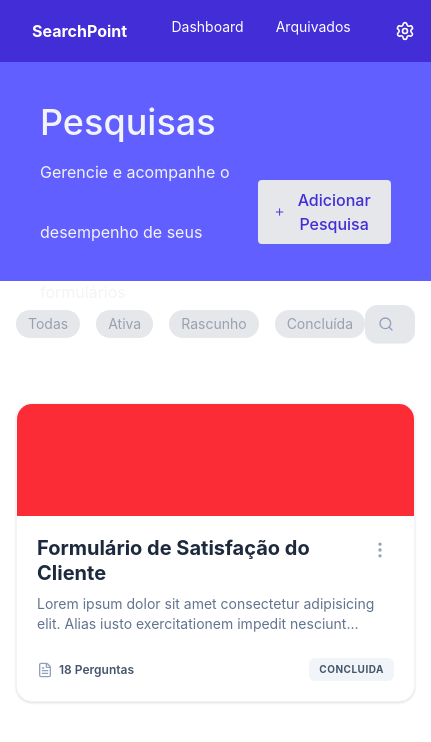
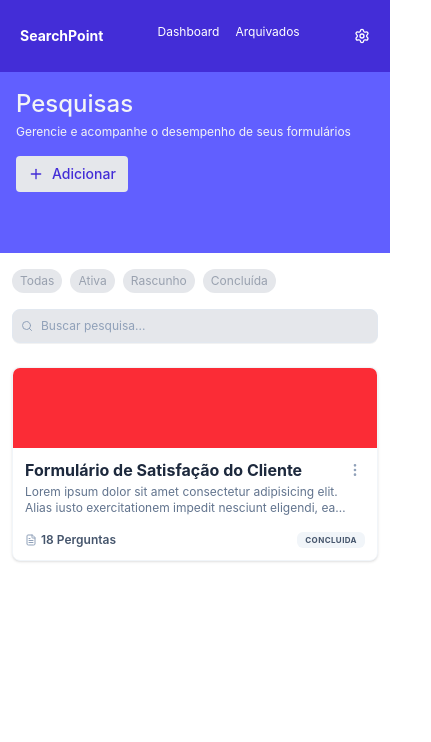
Before and after one commit to vilelakami/nextpoint-searchpoint, a React (Vite) app: page /Dashboard in a window 390 px wide. Shown: the top 742 px of the page, 431 px wide, since content can reach past the window. Built offline with nearby package versions, Linux system fonts and the light colour scheme.

Commit message:
feat: adicionando tela de formulário, ícones

```diff
--- a/src/App.jsx
+++ b/src/App.jsx
@@ -1,6 +1,7 @@
 import React from 'react';
 import { BrowserRouter, Routes, Route, Navigate } from 'react-router-dom';
 import Dashboard from './pages/DashboardPesquisa';
+import Formulario from './pages/Formulario';
 
 export default function App() {
   return (
@@ -10,6 +11,7 @@ export default function App() {
           <Routes>
             <Route path="/" element={<Navigate to="/Dashboard" />} />
             <Route path="/Dashboard" element={<Dashboard />} />
+            <Route path="/Formulario" element={<Formulario />} />
           </Routes>
         </main>
       </div>
--- a/src/components/cards-forms/CardsForms.jsx
+++ b/src/components/cards-forms/CardsForms.jsx
@@ -1,68 +1,81 @@
 import React from 'react';
 import { FileText, MoreVertical } from 'lucide-react';
 
-import {statusStyles, status} from '../../utils/dados';
+import { statusStyles, status } from '../../utils/dados';
 
 // 1. Uma paleta de cores
 const PALETA_CORES = [
-  'bg-pink-400',   // Rosa
-  'bg-teal-400',   // Verde água
+  'bg-pink-400', // Rosa
+  'bg-teal-400', // Verde água
   'bg-purple-600', // Roxo
-  'bg-amber-500',  // Laranja / Amarelo
-  'bg-red-500',    // Vermelho
-  'bg-lime-500'    // Verde alface
+  'bg-amber-500', // Laranja / Amarelo
+  'bg-red-500', // Vermelho
+  'bg-lime-500', // Verde alface
 ];
 
 export default function CardForm({ titulo, descricao, qtdPerguntas, status }) {
-    const statusParaTeste = "concluida";
+  const statusParaTeste = 'concluida';
 
   // 2. Sorteia uma cor da paleta toda vez que o card nasce na tela
-  const corAleatoria = PALETA_CORES[Math.floor(Math.random() * PALETA_CORES.length)];
+  const corAleatoria =
+    PALETA_CORES[Math.floor(Math.random() * PALETA_CORES.length)];
 
   return (
-    <div className="bg-white rounded-2xl shadow-sm border border-slate-100 overflow-hidden flex flex-col h-full">
-
+    <div className="bg-white rounded-lg md:rounded-2xl shadow-sm border border-slate-100 overflow-hidden flex flex-col h-full">
       {/* Banner Superior com Cor Aleatória */}
-      <div className={`h-28 w-full ${corAleatoria}`} />
+      <div className={`h-20 md:h-24 lg:h-28 w-full ${corAleatoria}`} />
 
       {/* Corpo do Card */}
-      <div className="p-5 flex flex-col flex-grow justify-between gap-4">
-
+      <div className="p-3 md:p-4 lg:p-5 flex flex-col flex-grow justify-between gap-3 md:gap-4">
         {/* Título e Botão de Opções */}
         <div>
-          <div className="flex justify-between items-start gap-2 mb-2">
-            <h3 className="text-xl font-bold text-slate-800 line-clamp-2 leading-tight">
+          <div className="flex justify-between items-start gap-2 mb-1 md:mb-2">
+            <h3 className="text-base md:text-lg lg:text-xl font-bold text-slate-800 line-clamp-2 leading-tight">
               Formulário de Satisfação do Cliente
             </h3>
-            <button className="text-slate-400 hover:text-slate-600 p-1 rounded-full hover:bg-slate-50 transition-colors">
-              <MoreVertical className="w-5 h-5" />
+            <button className="text-slate-400 hover:text-slate-600 p-0.5 md:p-1 rounded-full hover:bg-slate-50 transition-colors shrink-0">
+              <MoreVertical className="w-4 h-4 md:w-5 md:h-5" />
             </button>
           </div>
 
           {/* Descrição */}
-          <p className="text-sm text-slate-500 line-clamp-2">
-            Lorem ipsum dolor sit amet consectetur adipisicing elit. Alias iusto exercitationem impedit nesciunt eligendi, ea architecto itaque iure iste placeat doloribus laboriosam aperiam dolore blanditiis quibusdam repudiandae minus, eum quo!
-            Quaerat dicta consequuntur, rem quos, id, eligendi fugiat iure sit voluptate soluta esse beatae reiciendis at atque officia. Nemo, alias! Sint dolore a incidunt architecto expedita ducimus consectetur minima tempore.
-            Praesentium aperiam voluptate quis voluptatibus incidunt soluta velit labore quae architecto dolorum repellendus, nemo est saepe, repellat ipsum nisi laboriosam perspiciatis similique? Alias iusto asperiores placeat hic accusantium voluptate atque!
-            Adipisci provident aliquam voluptatibus nihil ea numquam commodi eius corrupti ullam. Aspernatur cupiditate assumenda delectus tempora harum, fugiat, corrupti rerum quidem quae consequuntur, dignissimos eum beatae alias ea a doloribus.
-            Maiores asperiores blanditiis cumque aliquid omnis tempora tenetur quas adipisci itaque, illum vel. Voluptate facere error vitae ducimus maiores, odit culpa soluta ea aliquam harum, molestias exercitationem omnis! Neque, nulla!
+          <p className="text-xs md:text-sm text-slate-500 line-clamp-2">
+            Lorem ipsum dolor sit amet consectetur adipisicing elit. Alias iusto
+            exercitationem impedit nesciunt eligendi, ea architecto itaque iure
+            iste placeat doloribus laboriosam aperiam dolore blanditiis
+            quibusdam repudiandae minus, eum quo! Quaerat dicta consequuntur,
+            rem quos, id, eligendi fugiat iure sit voluptate soluta esse beatae
+            reiciendis at atque officia. Nemo, alias! Sint dolore a incidunt
+            architecto expedita ducimus consectetur minima tempore. Praesentium
+            aperiam voluptate quis voluptatibus incidunt soluta velit labore
+            quae architecto dolorum repellendus, nemo est saepe, repellat ipsum
+            nisi laboriosam perspiciatis similique? Alias iusto asperiores
+            placeat hic accusantium voluptate atque! Adipisci provident aliquam
+            voluptatibus nihil ea numquam commodi eius corrupti ullam.
+            Aspernatur cupiditate assumenda delectus tempora harum, fugiat,
+            corrupti rerum quidem quae consequuntur, dignissimos eum beatae
+            alias ea a doloribus. Maiores asperiores blanditiis cumque aliquid
+            omnis tempora tenetur quas adipisci itaque, illum vel. Voluptate
+            facere error vitae ducimus maiores, odit culpa soluta ea aliquam
+            harum, molestias exercitationem omnis! Neque, nulla!
           </p>
         </div>
 
         {/* Rodapé do Card */}
-        <div className="flex justify-between items-center mt-2">
+        <div className="flex justify-between items-center mt-1 md:mt-2">
           {/* Contador de Perguntas */}
-          <div className="flex items-center gap-1.5 text-slate-600 text-xs font-semibold">
-            <FileText className="w-4 h-4 text-slate-400" />
-            <span>18 Perguntas</span>
+          <div className="flex items-center gap-1 md:gap-1.5 text-slate-600 text-xs font-semibold">
+            <FileText className="w-3 h-3 md:w-4 md:h-4 text-slate-400 shrink-0" />
+            <span className="truncate">18 Perguntas</span>
           </div>
 
           {/* Badge de Status */}
-          <span className={`text-[10px] tracking-wider font-bold px-2.5 py-1 rounded-md uppercase ${statusStyles[status?.toLowerCase()] || statusStyles.rascunho}`}>
+          <span
+            className={`text-[8px] md:text-[10px] tracking-wider font-bold px-2 md:px-2.5 py-0.5 md:py-1 rounded-md uppercase shrink-0 ${statusStyles[status?.toLowerCase()] || statusStyles.rascunho}`}
+          >
             {statusParaTeste}
           </span>
         </div>
-
       </div>
     </div>
   );
--- a/src/components/navbar/Nav.jsx
+++ b/src/components/navbar/Nav.jsx
@@ -3,20 +3,19 @@ import { NavLink } from 'react-router-dom';
 
 export default function Navbar() {
   return (
-    <nav className=" px-6 py-4 flex justify-center items-center">
+    <nav className="px-2 md:px-6 py-3 md:py-4 flex justify-center items-center">
       {/* Container dos links com espaçamento responsivo */}
-      <div className="flex items-center gap-8 md:gap-12 text-sm md:text-base font-medium">
-
+      <div className="flex items-center gap-4 md:gap-8 lg:gap-12 text-xs md:text-sm lg:text-base font-medium">
         <NavLink
           to="/Dashboard"
-          className="text-sm text-white font-normal relative pb-2 hover:border-b-2 border-white active:border-b-2 active:font-bold"
+          className="text-xs md:text-sm text-white font-normal relative pb-2 hover:border-b-2 border-white active:border-b-2 active:font-bold transition-colors whitespace-nowrap"
         >
           Dashboard
         </NavLink>
 
         <NavLink
           to="/Arquivados"
-          className="text-sm text-white font-normal relative pb-2 hover:border-b-2 border-white"
+          className="text-xs md:text-sm text-white font-normal relative pb-2 hover:border-b-2 border-white transition-colors whitespace-nowrap"
         >
           Arquivados
         </NavLink>
--- a/src/components/searchbar/SearchBar.jsx
+++ b/src/components/searchbar/SearchBar.jsx
@@ -3,10 +3,9 @@ import { Search } from 'lucide-react';
 
 export default function SearchBar({ busca, setBusca }) {
   return (
-    <div className="relative flex items-center bg-gray-200 border border-slate-200 rounded-xl px-3 py-2 w-full max-w-md shadow-2xs focus-within:border-indigo-700 focus-within:ring-1 focus-within:ring-indigo-700 transition-all group">
-
+    <div className="relative flex items-center bg-gray-200 border border-slate-200 rounded-lg md:rounded-xl px-2 md:px-3 py-2 w-full md:max-w-sm lg:max-w-md shadow-2xs focus-within:border-indigo-700 focus-within:ring-1 focus-within:ring-indigo-700 transition-all group">
       {/* Ícone da Lupa da Lucide */}
-      <Search className="size-4 text-slate-400 shrink-0 group-focus-within:text-indigo-700 transition-colors" />
+      <Search className="w-3 h-3 md:size-4 text-slate-400 shrink-0 group-focus-within:text-indigo-700 transition-colors" />
 
       {/* Input de Texto Invisível por baixo */}
       <input
@@ -14,9 +13,8 @@ export default function SearchBar({ busca, setBusca }) {
         placeholder="Buscar pesquisa..."
         value={busca}
         onChange={(e) => setBusca(e.target.value)}
-        className="w-full text-sm pl-2 bg-transparent text-slate-700 placeholder-slate-400 outline-hidden border-0"
+        className="w-full text-xs md:text-sm pl-2 bg-transparent text-slate-700 placeholder-slate-400 outline-hidden border-0"
       />
-
     </div>
   );
 }
--- a/src/components/status/Status.jsx
+++ b/src/components/status/Status.jsx
@@ -1,15 +1,20 @@
-import React from "react";
+import React from 'react';
 
-import {
-    status
-} from '../../utils/dados';
+import { status } from '../../utils/dados';
 
-export default function Status(){
-    return(
-        <div className="flex items-center gap-4">
-            {status.map((status) => (
-                <button key={status.value} type="button" className="bg-gray-200 hover:bg-indigo-700 text-gray-400 hover:text-white text-sm font-normal py-1 px-3 rounded-full"> {status.label} </button>
-            ))}
-        </div>
-    );
-};
+export default function Status() {
+  return (
+    <div className="flex items-center gap-2 md:gap-3 lg:gap-4 flex-wrap md:flex-nowrap">
+      {status.map((status) => (
+        <button
+          key={status.value}
+          type="button"
+          className="bg-gray-200 hover:bg-indigo-700 text-gray-400 hover:text-white text-xs md:text-sm font-normal py-1 px-2 md:px-3 rounded-full transition-colors whitespace-nowrap"
+        >
+          {' '}
+          {status.label}{' '}
+        </button>
+      ))}
+    </div>
+  );
+}
--- a/src/pages/DashboardPesquisa.jsx
+++ b/src/pages/DashboardPesquisa.jsx
@@ -1,48 +1,61 @@
-import React from 'react';
+import React, { useState, useEffect } from 'react';
 import Nav from '../components/navbar/Nav';
 import { Settings, Plus } from 'lucide-react';
 import Status from '../components/status/Status';
 import SearchBar from '../components/searchbar/SearchBar';
 import CardForm from '../components/cards-forms/CardsForms';
+import { Navigate, useNavigate } from 'react-router-dom';
 
 export default function DashboardPesquisa() {
+  const [modalFormsAberto, setModalFormsAberto] = useState(false);
+  const navigate = useNavigate();
   return (
     <div className="flex flex-col w-full mx-auto h-screen">
       {/* cabeçalho */}
-      <div className="w-full flex flex-col h-1/3 bg-indigo-500">
-      {/* logo e nav */}
-        <div className="w-full flex items-center justify-between h-[62px] bg-indigo-700 p-4">
-          <h1 className="text-white text-base font-bold ml-4">SearchPoint</h1>
+      <div className="w-full flex flex-col h-auto min-h-[30vh] lg:h-1/3 bg-indigo-500">
+        {/* logo e nav */}
+        <div className="w-full flex items-center justify-between h-auto min-h-[50px] lg:h-[62px] bg-indigo-700 p-3 md:p-4 gap-2 md:gap-4">
+          <h2 className="text-white text-sm md:text-base lg:text-lg font-bold ml-2 md:ml-4 truncate">
+            SearchPoint
+          </h2>
           <Nav />
           <div className="flex">
-            <Settings className="size-5 text-white" />
+            <Settings className="w-4 h-4 md:size-5 text-white mr-2 md:mr-4 shrink-0" />
           </div>
         </div>
         {/* conteúdo do cabeçalho */}
-        <div className="w-full flex items-center justify-between p-10">
-          <div className="flex flex-col text-base/15">
-            <h1 className="text-gray-100 font-medium text-4xl">Pesquisas</h1>
-            <p className="text-gray-100 font-normal ">
+        <div className="w-full flex flex-col md:flex-row items-start md:items-center justify-between p-4 md:p-6 lg:p-10 gap-4 md:gap-6">
+          <div className="flex flex-col text-sm md:text-base/15 gap-1 md:gap-2">
+            <h1 className="text-gray-100 font-medium text-2xl md:text-3xl lg:text-4xl">
+              Pesquisas
+            </h1>
+            <p className="text-gray-100 font-normal text-xs md:text-sm lg:text-base max-w-lg">
               Gerencie e acompanhe o desempenho de seus formulários
             </p>
           </div>
           {/* botão add nova pesquisa */}
           <button
+            onClick={() => navigate('/Formulario')}
             type="button"
-            className="flex items-center gap-2 bg-gray-200 hover:bg-white text-indigo-700 font-medium py-2 px-4 rounded"
+            className="flex items-center gap-2 bg-gray-200 hover:bg-white text-indigo-700 font-medium py-2 px-3 md:px-4 rounded text-sm md:text-base whitespace-nowrap"
           >
-            <Plus className="size-5 text-indigo-700" />
-            Adicionar Pesquisa
+            <Plus className="w-4 h-4 md:size-5 text-indigo-700 shrink-0" />
+            <span className="hidden md:inline">Adicionar Pesquisa</span>
+            <span className="md:hidden">Adicionar</span>
           </button>
         </div>
       </div>
       {/* main */}
-      <div className="flex flex-col gap-15 w-full max-w-6xl mx-auto px-4 md:px-8 py-6">
-        <div className="flex items-center justify-between w-full">
-          <Status />
-          <SearchBar />
+      <div className="flex flex-col gap-6 md:gap-8 lg:gap-15 w-full max-w-6xl mx-auto px-3 md:px-6 lg:px-8 py-4 md:py-6 lg:py-6 overflow-y-auto">
+        <div className="flex flex-col md:flex-row items-start md:items-center justify-between w-full gap-4 md:gap-6">
+          <div className="w-full md:w-auto overflow-x-auto">
+            <Status />
+          </div>
+          <div className="w-full md:w-auto md:min-w-[250px]">
+            <SearchBar />
+          </div>
         </div>
-        <div className="grid grid-cols-1 sm:grid-cols-2 lg:grid-cols-3 gap-6">
+        <div className="grid grid-cols-1 sm:grid-cols-2 lg:grid-cols-3 gap-4 md:gap-5 lg:gap-6">
           <CardForm />
         </div>
       </div>
```
Also changed, not shown: src/pages/Formulario.jsx (added, +108 -0 lines).
